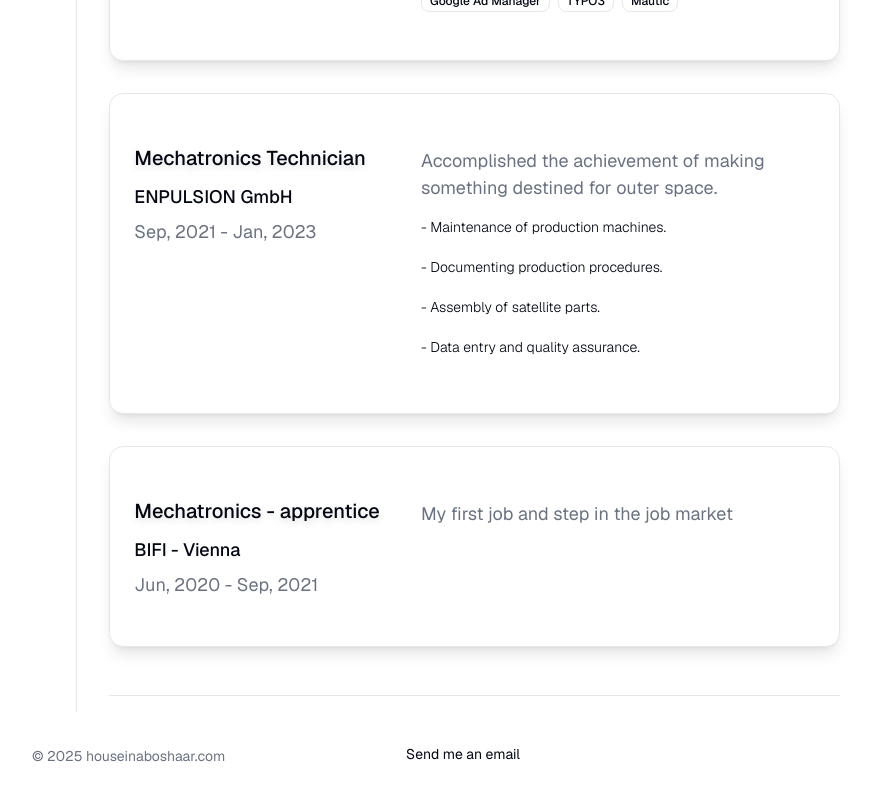
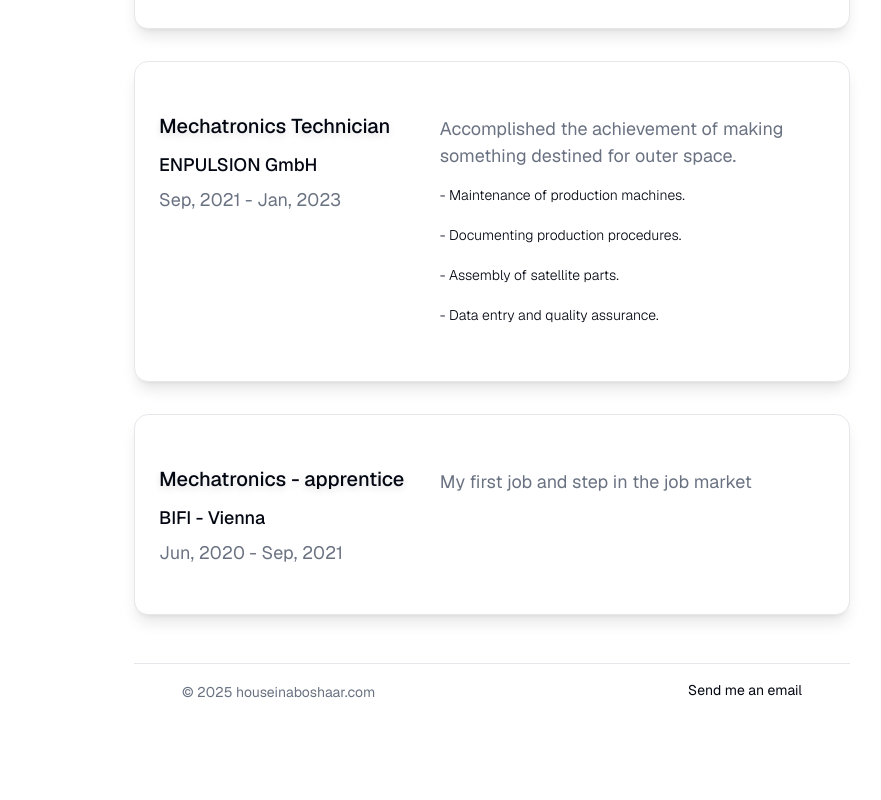
Before and after one commit to HouseinIsProgramming/aMoreElegantPortfolio, a Next.js app: page / in a window 1280 px wide. Shown: the part 1670-2470 px from the top of the page, without its empty margins (364-1245 px from the left). After the commit the page ends 2390 px from the top, so only its background shows below. Built offline with nearby package versions, Linux system fonts and the light colour scheme.

Commit message:
now it kinda looks ok

```diff
--- a/app/globals.css
+++ b/app/globals.css
@@ -134,10 +134,10 @@
     max-width: 1024px;
   }
   @media (min-width: 1280px) {
-    max-width: 1160px;
+    max-width: 1180px;
   }
   @media (min-width: 1536px) {
-    max-width: 1160px;
+    max-width: 1180px;
   }
 }
 
--- a/app/page.tsx
+++ b/app/page.tsx
@@ -3,26 +3,25 @@ import About from "@/components/about";
 import { Separator } from "@/components/ui/separator";
 import WorkExperience from "@/components/workexperience";
 import TechStack from "@/components/techstack";
-import { Spotlight } from "@/components/motion-primitives/spotlight";
 import { TextLoop } from "@/components/motion-primitives/text-loop";
 
 export default function Page() {
   return (
     <div>
-      <Spotlight size={90} className="bg-gray-700/15 dark:bg-foreground/10" />
-      <div className="container lg:grid py-8 lg:grid-cols-[1fr_2fr] lg:gap-8">
+      <div className="container lg:grid lg:grid-cols-[400px_minmax(0,780px)] lg:gap-8">
+        <div className="sticky lg:h-[85vh] top-[7.] lg:top-24 pr-6 lg:border-r">
           <Biography />
-        <div>
+        </div>
+        <div className="">
           <About />
           <Separator className="my-4 mt-12" />
           <TechStack />
           <Separator className="my-4" />
           <WorkExperience />
           <Separator className="my-4" />
-        </div>
           <footer
             id="contact"
-          className="flex justify-between px-4 lg:col-span-2 lg:px-80 scroll-m-12"
+            className="flex justify-between px-4 lg:col-span-2 lg:px-12 pb-4 scroll-m-12"
           >
             <a href="https://github.com/HouseinIsProgramming/aMoreElegantPortfolio">
               <TextLoop className="font-mono text-sm text-muted-foreground">
@@ -36,5 +35,6 @@ export default function Page() {
           </footer>
         </div>
       </div>
+    </div>
   );
 }
--- a/components/biography.tsx
+++ b/components/biography.tsx
@@ -14,7 +14,7 @@ const MotionUL = motion.ul;
 
 function Biography() {
   return (
-    <div className="flex flex-col lg:border-r">
+    <div className="flex flex-col">
       <TextEffect
         preset="fade-in-blur"
         as="h1"
```
Lines whose indentation alone changed are shown as unchanged.
